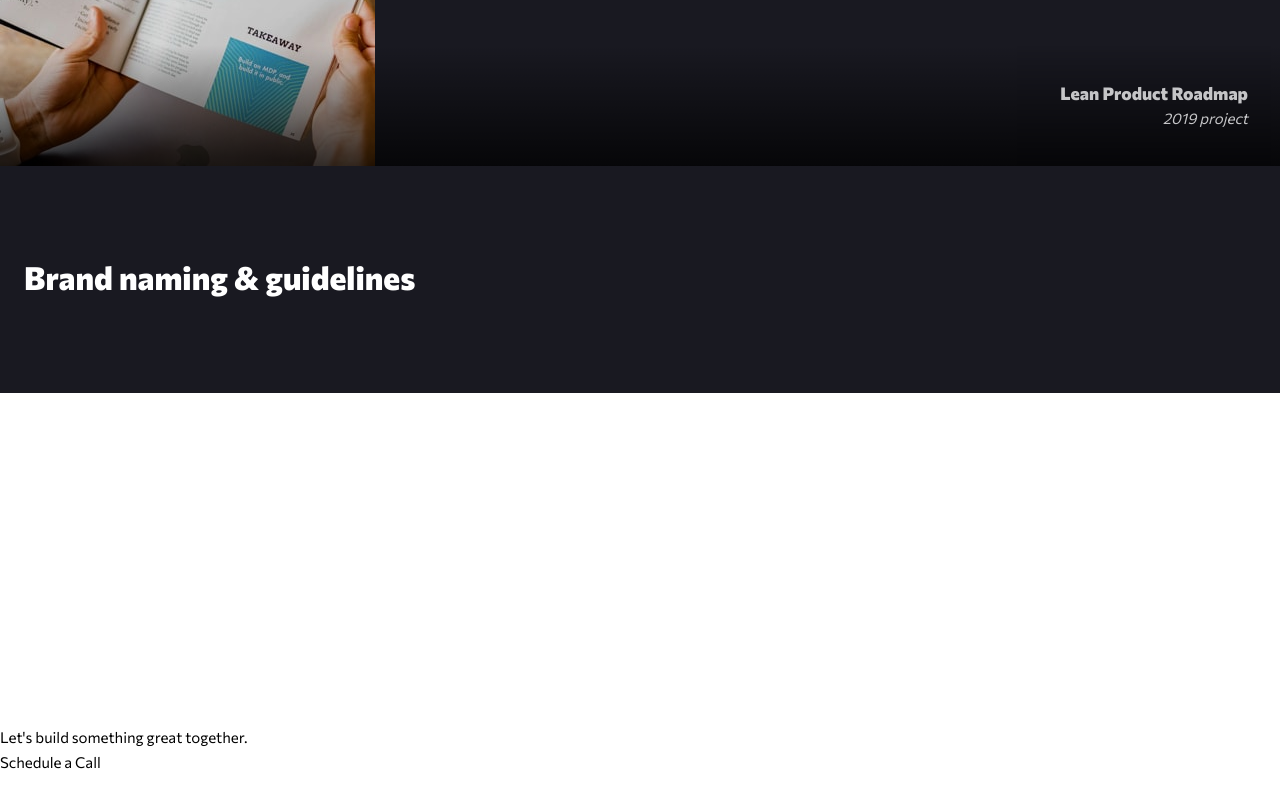
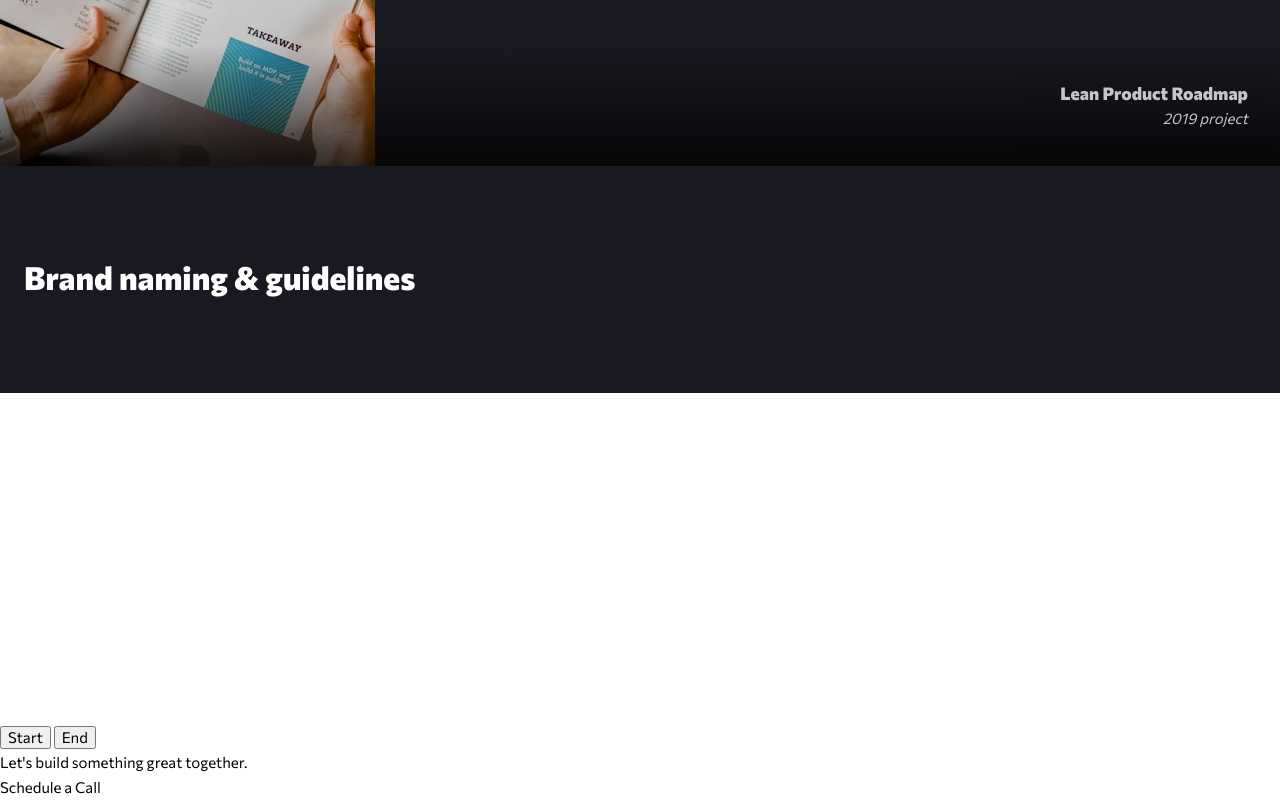
Before and after one commit to jnnrdn/creative-single-page-site, a website: page src/index.html in a window 1280 px wide. Shown: the part 2618-3418 px from the top of the page. Before the commit the page ends 3393 px from the top, so only its background shows below. Drawn offline with nearby package versions, Linux system fonts and the light colour scheme; files that its build step writes are made by us from their sources; files whose address does not match are found by name.

Commit message:
Prepare html for carousel
https://glidejs.com/

```diff
--- a/src/index.html
+++ b/src/index.html
@@ -79,9 +79,10 @@
       </div>
     </section>
 
-    <section class="portfolio light">
-      <ul class="portfolio__slider">
-        <li class="portfolio__item">
+    <section class="portfolio glide light">
+      <div class="glide__track" data-glide-el="track">
+        <ul class="portfolio__slider glide__slides">
+          <li class="portfolio__item glide__slide">
             <figure class="portfolio__image">
               <img src="/assets/mobile/image-slide-1.jpg" alt="">
               <figcaption class="portfolio__figcaption">
@@ -93,17 +94,22 @@
               <h2>Brand naming & guidelines</h2>
             </div>
           </li>
-        <li>
+          <li class="glide__slide">
             <h2>Brand identity & merchandise</h2>
             <h3>Majestic Hotel</h3>
             <p>2018 Project</p>
           </li>
-        <li>
+          <li class="glide__slide">
             <h2>Brand identity & web design</h2>
             <h3>Crypto Dashboard</h3>
             <p>2016 Project</p>
           </li>
         </ul>
+        <div data-glide-el="controls">
+          <button data-glide-dir="<<">Start</button>
+          <button data-glide-dir=">>">End</button>
+        </div>
+      </div>
     </section>
 
     <div class="cta">
```
Lines whose indentation alone changed are shown as unchanged.
